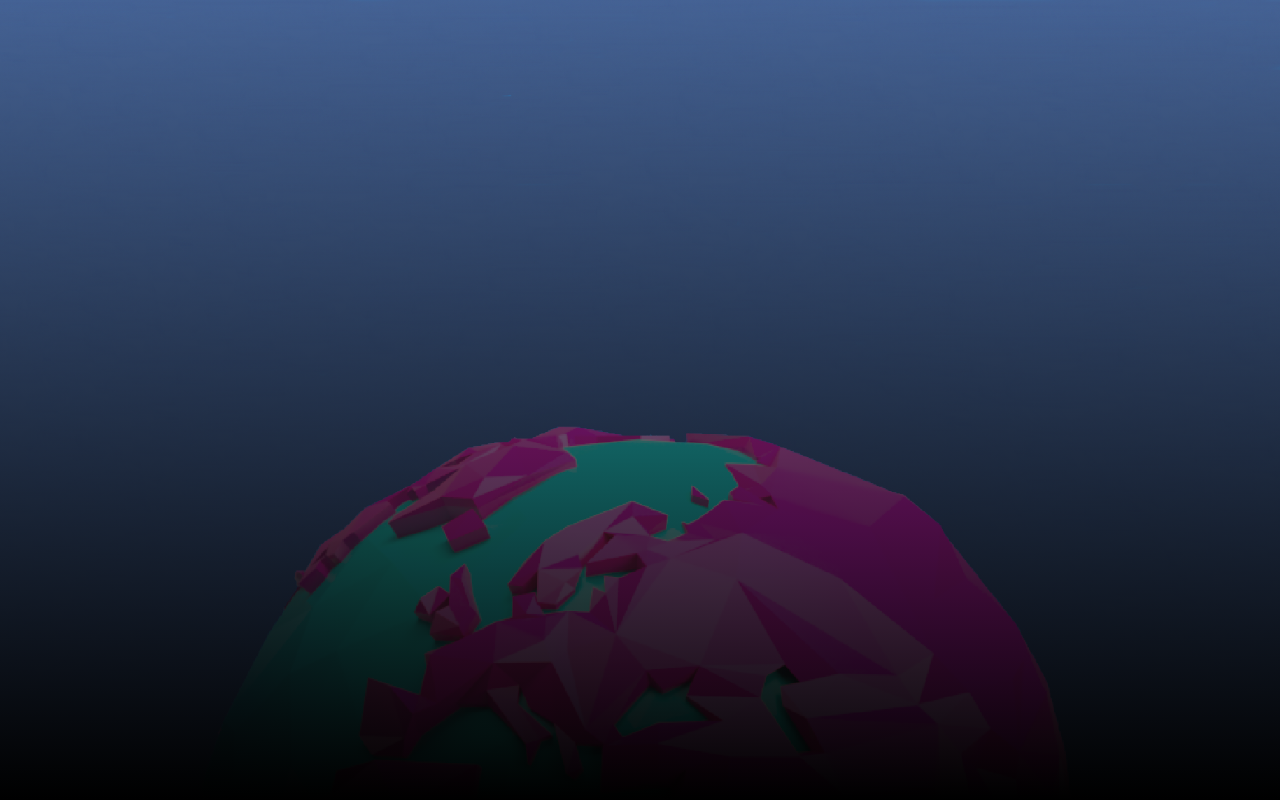
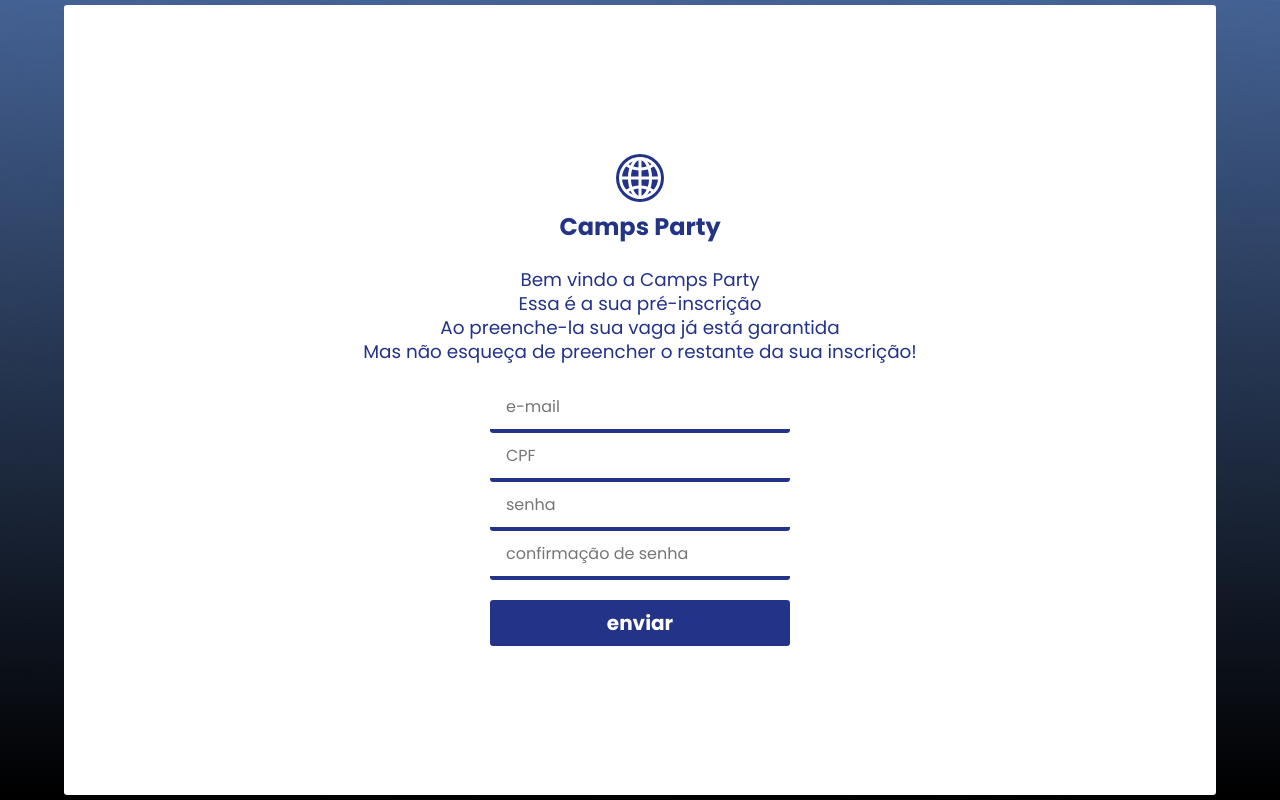
Before and after one commit to gpbPiazza/Camps-Party-Front-end, a React (Create React App) app: page /pre-sign-up in a window 1280 px wide. Built offline with nearby package versions, Linux system fonts and the light colour scheme.

Commit message:
layout pre-sign-up

```diff
--- a/src/App.jsx
+++ b/src/App.jsx
@@ -2,12 +2,14 @@ import React from "react";
 import { BrowserRouter as Router, Switch, Route } from "react-router-dom";
 import GlobalStyle from "./styles/global";
 import Home from "./pages/Home/index";
+import PreSignUp from "./pages/PreSignUp/index";
 
 function App() {
   return (
     <Router>
       <GlobalStyle />
       <Switch>
+        <Route path="/pre-sign-up" exact component={PreSignUp} />
         <Route path="/" exact component={Home} />
       </Switch>
     </Router>
--- /dev/null
+++ b/src/pages/PreSignUp/Logo.jsx
@@ -0,0 +1,11 @@
+import React from "react";
+import { Image2, Title2 } from "../../styles/logo.styles";
+
+const Logo = () => (
+  <>
+    <Image2 src="./logo.svg" alt="logo" />
+    <Title2>Camps Party</Title2>
+  </>
+);
+
+export default Logo;
--- /dev/null
+++ b/src/pages/PreSignUp/index.jsx
@@ -0,0 +1,66 @@
+import React, { useState } from "react";
+import MainContainer from "../../styles/container.styles";
+import { Container, Text, Title, Form } from "../../styles/sign-up.styles";
+import Input from "../../components/Input";
+import Button from "../../components/Button";
+import Logo from "./Logo";
+
+const PreSignUp = () => {
+  const [email, setEmail] = useState(null);
+  const [cpf, setCpf] = useState(null);
+  const [pwd, setPwd] = useState(null);
+  const [confirmPwd, setConfirmPwd] = useState(null);
+  const [loading, setLoading] = useState(false);
+  function handleSubmit(e) {
+    e.preventDefault();
+    if (loading) return;
+    setLoading(true);
+    const user = {
+      email,
+      cpf,
+      pwd,
+      confirmPwd,
+    };
+    console.log(user);
+    setLoading(false);
+  }
+  return (
+    <MainContainer>
+      <Container>
+        <Title>
+          <Logo />
+          <Text>Bem vindo a Camps Party</Text>
+          <Text>Essa é a sua pré-inscrição</Text>
+          <Text>Ao preenche-la sua vaga já está garantida</Text>
+          <Text>Mas não esqueça de preencher o restante da sua inscrição!</Text>
+        </Title>
+        <Form onSubmit={handleSubmit}>
+          <Input
+            placeholder="e-mail"
+            value={email}
+            onChange={(e) => setEmail(e.target.value)}
+          />
+          <Input
+            placeholder="CPF"
+            value={cpf}
+            onChange={(e) => setCpf(e.target.value)}
+          />
+          <Input
+            placeholder="senha"
+            value={pwd}
+            type="password"
+            onChange={(e) => setPwd(e.target.value)}
+          />
+          <Input
+            placeholder="confirmação de senha"
+            value={confirmPwd}
+            type="password"
+            onChange={(e) => setConfirmPwd(e.target.value)}
+          />
+          <Button type="submit" label="enviar" loading={loading} />
+        </Form>
+      </Container>
+    </MainContainer>
+  );
+};
+export default PreSignUp;
--- a/src/styles/Input.styles.js
+++ b/src/styles/Input.styles.js
@@ -1,7 +1,8 @@
 import styled from "styled-components";
 
 export const ContentInput = styled.input`
-  width: ${(props) => (props.width ? props.width : `100%`)};
+  width: ${(props) => (props.width ? props.width : `90%`)};
+  max-width: 300px;
 
   border-radius: 0.2rem;
   background-color: ${(props) =>
@@ -15,6 +16,7 @@ export const ContentInput = styled.input`
   line-height: 1.2rem;
 
   padding: 0.8rem 1rem;
+  color: var(--color-primary);
 `;
 
 export const Container = styled.div``;
--- a/src/styles/button.styles.js
+++ b/src/styles/button.styles.js
@@ -4,12 +4,14 @@ export const Container = styled.button`
   width: 100%;
   height: 46px;
 
+  max-width: 300px;
+
   border-radius: 0.2rem;
   background-color: var(--color-primary);
 
   cursor: pointer;
 
-  margin: 0.3rem 0;
+  margin: 20px.3rem 0;
 `;
 
 export const Text = styled.p`
--- a/src/styles/logo.styles.js
+++ b/src/styles/logo.styles.js
@@ -8,4 +8,15 @@ const Title = styled.h2`
   margin-bottom: 2rem;
 `;
 
-export { Image, Title };
+const Image2 = styled.img`
+  height: 3rem;
+  background: var(--color-primary);
+  border-radius: 50%;
+`;
+
+const Title2 = styled.h2`
+  margin-bottom: 1.5rem;
+  color: var(--color-primary);
+`;
+
+export { Image, Title, Image2, Title2 };
--- /dev/null
+++ b/src/styles/sign-up.styles.js
@@ -0,0 +1,27 @@
+import styled from "styled-components";
+
+export const Container = styled.button`
+  width: 100%;
+  height: 100%;
+
+  border-radius: 0.2rem;
+  background-color: var(--color-light);
+
+  cursor: pointer;
+
+  margin: 0.3rem 0;
+`;
+
+export const Text = styled.p`
+  font-size: 1.15rem;
+  color: var(--color-primary);
+  line-height: 1.5rem;
+`;
+
+export const Title = styled.div`
+  margin-bottom: 20px;
+`;
+
+export const Form = styled.form`
+  background: var(--color-light);
+`;
```
Also changed, not shown: 2 other files (tests, documents, lock files or other folders).
